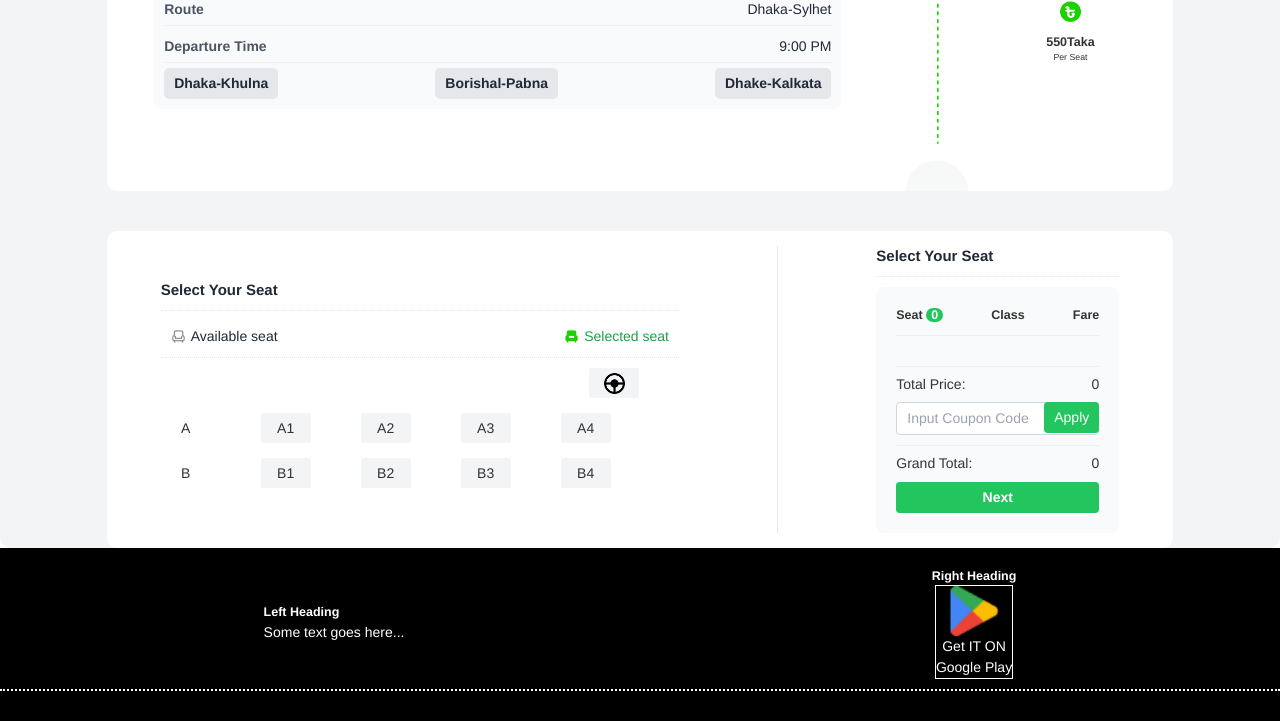
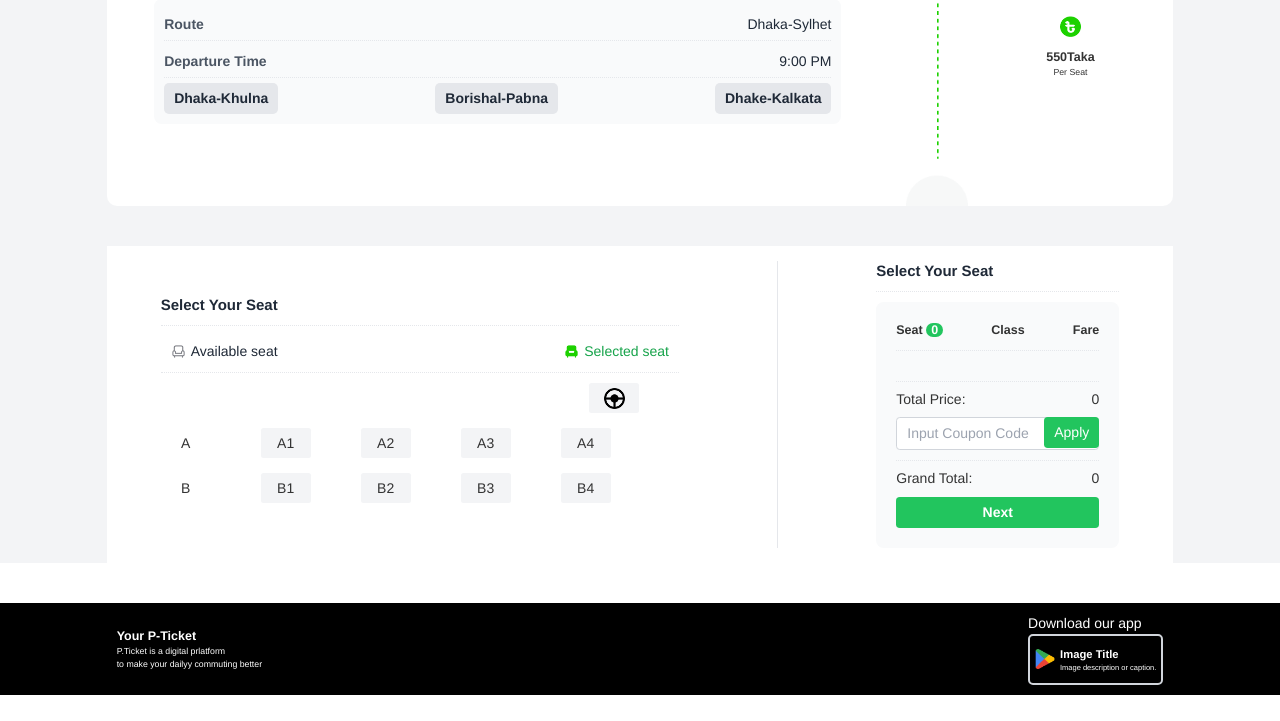
Before and after one commit to alarmanbejoy/My-5th-Assignment, a plain HTML site: page index.html in a window 1280 px wide. Shown: the part 1553-2274 px from the top of the page. After the commit the page ends 2248 px from the top, so only its background shows below. Drawn offline with nearby package versions, Linux system fonts and the light colour scheme.

Commit message:
some code inject for improve nav section

```diff
--- a/index.html
+++ b/index.html
@@ -20,10 +20,10 @@
 <body class="ml-auto mr-auto">
     <!-- navbar section -->
 
-    <div class="mt-6">
+    <div class="mt-8">
         <!-- Navigation Bar -->
         <nav>
-            <div class="container mx-auto flex items-center justify-between">
+            <div class=" lg:w-10/12 mx-auto flex items-center justify-between ">
                 <!-- Logo -->
                 <div class="text-3xl font-semibold text-green-600">P-Ticket</div>
 
@@ -46,7 +46,7 @@
     <!-- navbar is end -->
 
     <!-- banner scetion start -->
-    <div class="mx-16 mt-4 rounded-2xl relative bg-cover bg-center lg:h-screen flex items-center justify-center"
+    <div class="lg:mx-16 mt-8 rounded-2xl relative bg-cover bg-center lg:h-screen lg:flex items-center justify-center"
         style="background-image: url('images/banner.png')">
         <div class="text-center">
             <h1 class=" sm:text-4xl  lg:text-6xl font-bold text-white">
@@ -133,7 +133,7 @@
     </div>
 
     <!-- main section  start -->
-    <section id="p-h-paribahanSection" class=" mt-20 border-t border-green-500 rounded-2xl bg-gray-100">
+    <section id="p-h-paribahanSection" class=" mt-20 border-t border-green-500 rounded-t-3xl bg-gray-100">
 
         <div class="text-center mt-8">
             <h1 class="text-4xl font-bold mb-4">P.H Paribahan </h1>
@@ -218,7 +218,7 @@
 
 
         <!-- main section 2d part select your seat section left side start -->
-        <div class="bg-white p-6 rounded-2xl w-10/12 mx-auto mt-16 lg:flex justify-around">
+        <div class="bg-white p-6 roundedt-t-2xl w-10/12 mx-auto mt-16 lg:flex justify-around">
 
             <div class=" w-1/2  mt-auto mb-auto">
                 <h1 class="text-gray-800 text-2xl font-bold mb-4">Select Your Seat</h1>
@@ -346,19 +346,31 @@
 
 
     </section>
-    <footer class="bg-black text-white py-8 ">
-        <div class="flex justify-around items-center">
-            <div class="">
-                <h1 class="text-xl font-bold">Left Heading</h1>
-                <p>Some text goes here...</p>
-            </div>
-            <div class="text-center">
-                <h1 class="text-xl font-bold">Right Heading</h1>
-            <button class="border border-white"> <img src="images/playstore.png" alt="Image" class="w-20 h-20 mx-auto"><span>Get IT ON </span><br><span>Google Play</span></button>
-            </div>
+
+    <div class=" bg-black w-full h-auto mt-8">
+    <footer class=" mr-auto ml-auto bg-black text-white p-4 flex justify-between items-center mt-16 w-10/12">
+        <!-- Left side -->
+        <div class=" items-center py-4">
+          <h1 class="text-xl font-bold mr-2">Your P-Ticket</h1>
+          <p class="text-sm">P.Ticket is a digital prlatform<br>
+        to make your dailyy commuting better</p>
         </div>
-        <hr class="border-t-2 border-dotted border-white my-4">
-    </footer>
+
+        <!-- Right side -->
+        <div>
+            Download our app
+        <div class=" py-4 border-gray-300 border-2 p-2 flex items-center rounded-lg">
+          <img src="images/playstore.png" alt="Your Image" class="w-8 h-8 mr-2">
+          <div>
+            <h1 class="text-lg font-semibold">Image Title</h1>
+            <p class="text-xs">Image description or caption.</p>
+          </div>
+        </div>
+    </div>
+
+      </footer>
+
+    </div>
 
 
 
```
